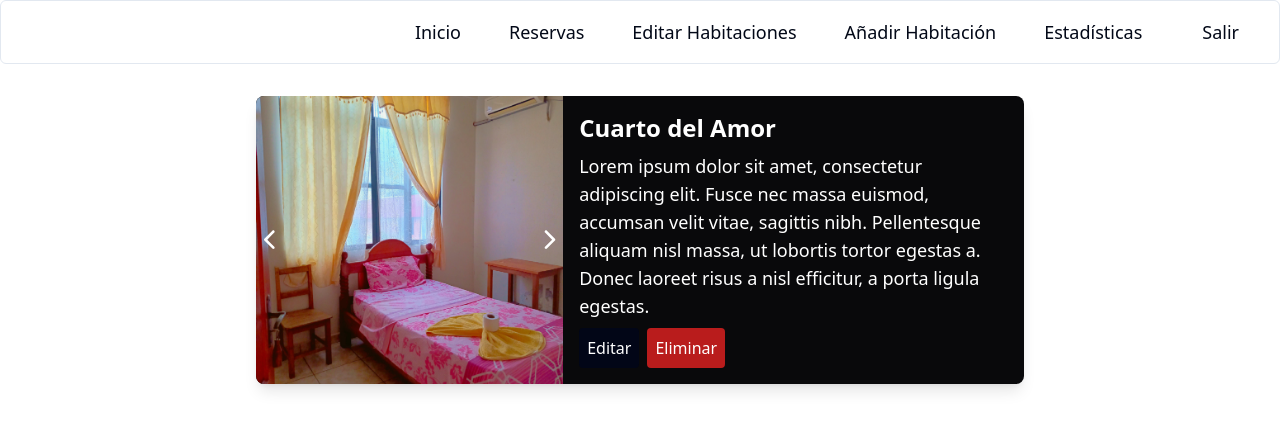
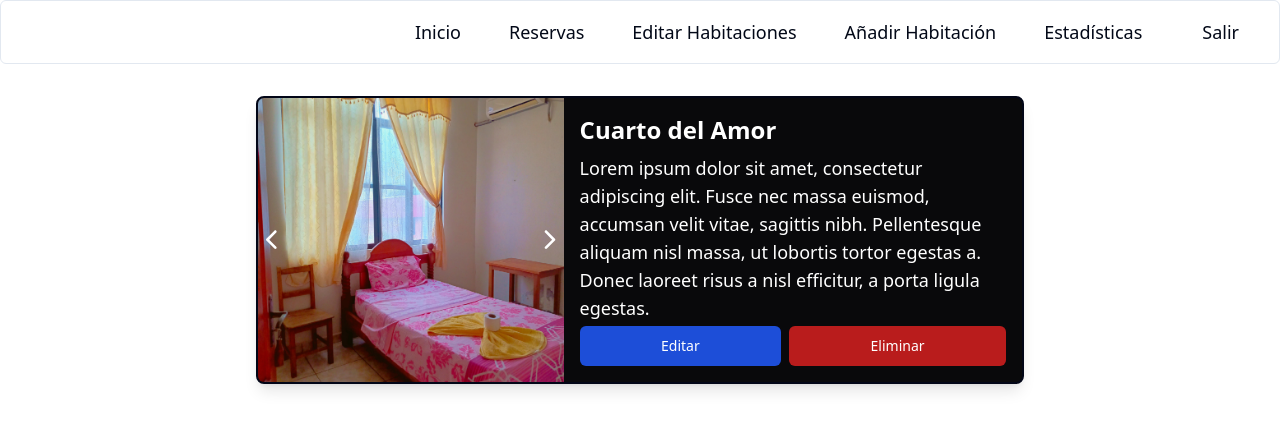
Before and after one commit to JhosepTM/babels-frontend, a React (Vite) app: page /madmin/rooms in a window 1280 px wide. Shown: the top 430 px of the page. Built offline with nearby package versions, Linux system fonts and the light colour scheme.

Commit message:
Se cambio el hover de los botones en el header para que estos cambie o inviertan su color cuando el mouse este sobre estos

```diff
--- a/src/components/ui/Header.tsx
+++ b/src/components/ui/Header.tsx
@@ -19,38 +19,38 @@ export function Header() {
     <Menubar className="w-full h-16 flex justify-end py-4">
       <div className="flex">
         <MenubarMenu>
-          <MenubarTrigger className="py-3 px-6 text-lg">
+          <MenubarTrigger className="py-3 px-6 text-lg hover:bg-black hover:text-white">
             <Link to="/madmin">Inicio</Link>
           </MenubarTrigger>
         </MenubarMenu>
         <MenubarMenu>
-          <MenubarTrigger className="py-3 px-6 text-lg">
-            Reservas
+          <MenubarTrigger className="py-3 px-6 text-lg hover:bg-black hover:text-white">
+            <Link to="">Reservas</Link>
           </MenubarTrigger>
         </MenubarMenu>
         {showStatsButton && (
           <MenubarMenu>
-            <MenubarTrigger className="py-3 px-6 text-lg">
+            <MenubarTrigger className="py-3 px-6 text-lg hover:bg-black hover:text-white">
               <Link to="/madmin/rooms">Editar Habitaciones</Link>
             </MenubarTrigger>
           </MenubarMenu>
         )}
         {showAddRoomButton && (
           <MenubarMenu>
-            <MenubarTrigger className="py-3 px-6 text-lg">
+            <MenubarTrigger className="py-3 px-6 text-lg hover:bg-black hover:text-white">
               <Link to="/madmin/rooms/formrooms">Añadir Habitación</Link>
             </MenubarTrigger>
           </MenubarMenu>
         )}
         {showStatsButton && ( // Mostrar el botón de estadísticas solo si showStatsButton es true
           <MenubarMenu>
-            <MenubarTrigger className="py-3 px-6 text-lg">
-              Estadísticas
+            <MenubarTrigger className="py-3 px-6 text-lg hover:bg-black hover:text-white">
+              <Link to="">Estadísticas</Link>
             </MenubarTrigger>
           </MenubarMenu>
         )}
         <MenubarMenu>
-          <MenubarTrigger className="py-3 px-6 text-lg">
+          <MenubarTrigger className="py-3 px-6 text-lg hover:bg-black hover:text-white">
             <MenubarTrigger className="text-lg">
               <Link to="/">Salir</Link>
             </MenubarTrigger>
--- a/src/pages/FormRoomPage/FormPage.tsx
+++ b/src/pages/FormRoomPage/FormPage.tsx
@@ -104,7 +104,7 @@ export const FormPage = () => {
         </div>
 
         <div className="mt-4">
-          <Button className="bg-zinc-950">Registrar</Button>
+          <Button className="bg-zinc-950 hover:bg-zinc-700">Registrar</Button>
         </div>
       </div>
     </div>
--- a/src/pages/RoomsPage/RoomsPage.tsx
+++ b/src/pages/RoomsPage/RoomsPage.tsx
@@ -1,32 +1,39 @@
-import { useState } from 'react';
-import { FontAwesomeIcon } from '@fortawesome/react-fontawesome';
-import { faChevronLeft, faChevronRight } from '@fortawesome/free-solid-svg-icons';
-import { Header } from '@/components/ui/Header';
-import { Button } from '@/components/ui/button';
-import { Label } from '@/components/ui/label';
+import { useState } from "react";
+import { FontAwesomeIcon } from "@fortawesome/react-fontawesome";
+import {
+  faChevronLeft,
+  faChevronRight,
+} from "@fortawesome/free-solid-svg-icons";
+import { Header } from "@/components/ui/Header";
+import { Button } from "@/components/ui/button";
+import { Label } from "@/components/ui/label";
 
 const RoomsPage = () => {
   const imagePaths = [
-    '/src/assets/images/img1.jpeg',
-    '/src/assets/images/img2.jpeg',
-    '/src/assets/images/img3.jpeg',
+    "/src/assets/images/img1.jpeg",
+    "/src/assets/images/img2.jpeg",
+    "/src/assets/images/img3.jpeg",
   ];
 
   const [currentImageIndex, setCurrentImageIndex] = useState(0);
 
   const handlePrevImage = () => {
-    setCurrentImageIndex((prevIndex) => (prevIndex === 0 ? imagePaths.length - 1 : prevIndex - 1));
+    setCurrentImageIndex((prevIndex) =>
+      prevIndex === 0 ? imagePaths.length - 1 : prevIndex - 1
+    );
   };
 
   const handleNextImage = () => {
-    setCurrentImageIndex((prevIndex) => (prevIndex === imagePaths.length - 1 ? 0 : prevIndex + 1));
+    setCurrentImageIndex((prevIndex) =>
+      prevIndex === imagePaths.length - 1 ? 0 : prevIndex + 1
+    );
   };
 
   return (
     <div className="flex flex-col h-screen">
       <Header />
       <div className="flex justify-center items-center mt-8">
-        <div className="flex rounded-lg shadow-lg bg-zinc-950 w-full max-w-screen-md max-h-72 overflow-hidden">
+        <div className="flex rounded-lg shadow-lg bg-zinc-950 w-full max-w-screen-md max-h-72 overflow-hidden border-2 border-slate-950">
           <div className="flex">
             <div className="flex-shrink-0 w-2/5 relative">
               <img
@@ -50,12 +57,23 @@ const RoomsPage = () => {
 
             <div className="p-4 flex flex-col justify-between w-full">
               <div>
-                <h2 className="text-white font-bold mb-2 text-lg md:text-xl lg:text-2xl">Cuarto del Amor</h2>
-                <Label className="text-white mb-4 text-sm md:text-base lg:text-lg">Lorem ipsum dolor sit amet, consectetur adipiscing elit. Fusce nec massa euismod, accumsan velit vitae, sagittis nibh. Pellentesque aliquam nisl massa, ut lobortis tortor egestas a. Donec laoreet risus a nisl efficitur, a porta ligula egestas.</Label>
+                <h2 className="text-white font-bold mb-2 text-lg md:text-xl lg:text-2xl">
+                  Cuarto del Amor
+                </h2>
+                <Label className="text-white mb-4 text-sm md:text-base lg:text-lg">
+                  Lorem ipsum dolor sit amet, consectetur adipiscing elit. Fusce
+                  nec massa euismod, accumsan velit vitae, sagittis nibh.
+                  Pellentesque aliquam nisl massa, ut lobortis tortor egestas a.
+                  Donec laoreet risus a nisl efficitur, a porta ligula egestas.
+                </Label>
               </div>
               <div className="flex space-x-2">
-                <Button className="bg-slate-950 text-white px-2 py-1 rounded text-xs md:text-sm lg:text-base transition duration-300 ease-in-out transform hover:scale-105">Editar</Button>
-                <Button className="bg-red-700 text-white px-2 py-1 rounded text-xs md:text-sm lg:text-base transition duration-300 ease-in-out transform hover:scale-105">Eliminar</Button>
+                <Button className="flex-grow bg-blue-700 text-white px-2 py-1 hover:bg-blue-500">
+                  Editar
+                </Button>
+                <Button className="flex-grow bg-red-700 text-white px-2 py-1 hover:bg-red-500">
+                  Eliminar
+                </Button>
               </div>
             </div>
           </div>
```
Also changed, not shown: src/assets/images/loader-mvac-car.gif (added).
